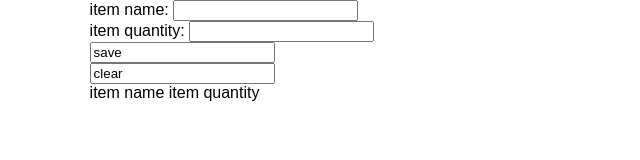
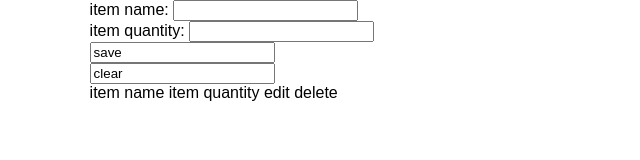
Before and after one commit to NinadPRDXN/local-storage, a plain HTML site: page index.html in a window 1280 px wide. Shown: the full height of the page, 0-640 px from the left. Drawn offline with Linux system fonts and the light colour scheme.

Commit message:
list section migrated

```diff
--- a/index.html
+++ b/index.html
@@ -57,11 +57,7 @@
               <input class="clear" value="clear">
             </div>
           </form>
-        </div>
-      </section>
-
-      <section class="list">
-        <div class="wrapper">
+          <div class="list">
             <ul class="list_head">
               <li>
                 item name
@@ -69,9 +65,16 @@
               <li>
                 item quantity
               </li>
+              <li>
+                edit
+              </li>
+              <li>
+                delete
+              </li>
             </ul>
             <div class="list_body">
 
+            </div>
           </div>
         </div>
       </section>
```
Lines whose indentation alone changed are shown as unchanged.
